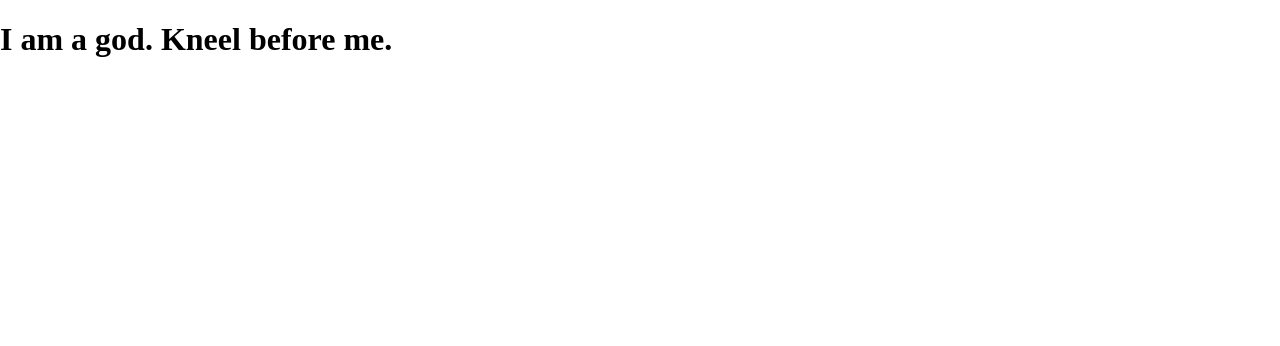
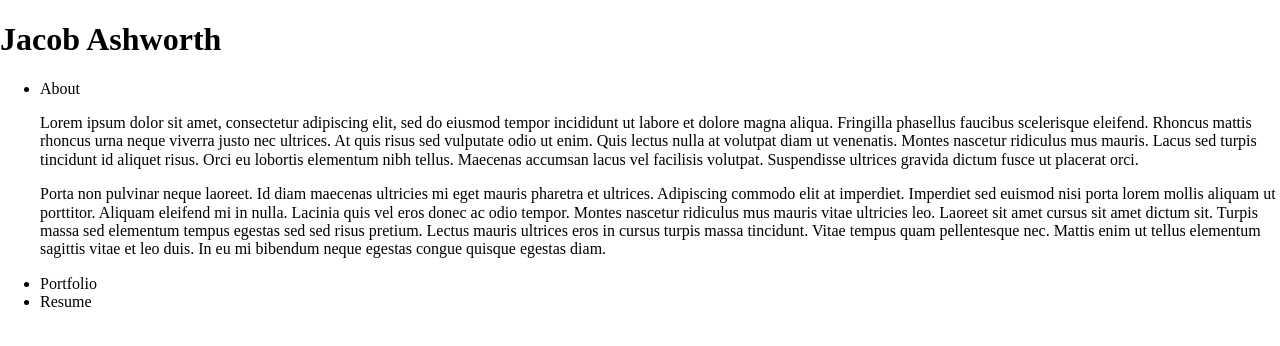
Before and after one commit to rhit-ASHWORJS/ashworjs.github.io, a plain HTML site: page index.html in a window 1280 px wide. Drawn offline with Linux system fonts and the light colour scheme; files that its build step writes are made by us from their sources.

Commit message:
basic portfolio

```diff
--- a/index.html
+++ b/index.html
@@ -1,5 +1,6 @@
 <!DOCTYPE html>
 <html lang="en">
+
 <head>
     <meta charset="utf-8" />
     <meta name="viewport" content="width=device-width, initial-scale=1" />
@@ -8,8 +9,31 @@
     <link rel="stylesheet" href="styles/main.css" />
     <link rel="icon" href="images/favicon.png" />
 </head>
+
 <body>
-        <h1>I am a god. Kneel before me.</h1>
+    <h1>Jacob Ashworth</h1>
+    <main id="about">
+        <ul>
+            <li>About<br>
+                <p>Lorem ipsum dolor sit amet, consectetur adipiscing elit, sed do eiusmod tempor incididunt ut labore et dolore
+                        magna aliqua. Fringilla phasellus faucibus scelerisque eleifend. Rhoncus mattis rhoncus urna neque viverra justo
+                        nec ultrices. At quis risus sed vulputate odio ut enim. Quis lectus nulla at volutpat diam ut venenatis. Montes
+                        nascetur ridiculus mus mauris. Lacus sed turpis tincidunt id aliquet risus. Orci eu lobortis elementum nibh
+                        tellus. Maecenas accumsan lacus vel facilisis volutpat. Suspendisse ultrices gravida dictum fusce ut placerat
+                        orci.</p>
+                    <p>Porta non pulvinar neque laoreet. Id diam maecenas ultricies mi eget mauris pharetra et ultrices. Adipiscing
+                        commodo elit at imperdiet. Imperdiet sed euismod nisi porta lorem mollis aliquam ut porttitor. Aliquam eleifend
+                        mi in nulla. Lacinia quis vel eros donec ac odio tempor. Montes nascetur ridiculus mus mauris vitae ultricies
+                        leo. Laoreet sit amet cursus sit amet dictum sit. Turpis massa sed elementum tempus egestas sed sed risus
+                        pretium. Lectus mauris ultrices eros in cursus turpis massa tincidunt. Vitae tempus quam pellentesque nec.
+                        Mattis enim ut tellus elementum sagittis vitae et leo duis. In eu mi bibendum neque egestas congue quisque
+                        egestas diam.</p>
+            </li>
+            <li>Portfolio</li>
+            <li>Resume</li>
+        </ul>
+    </main>
     <script src="scripts/main.js"></script>
 </body>
+
 </html>
```
Lines whose indentation alone changed are shown as unchanged.
